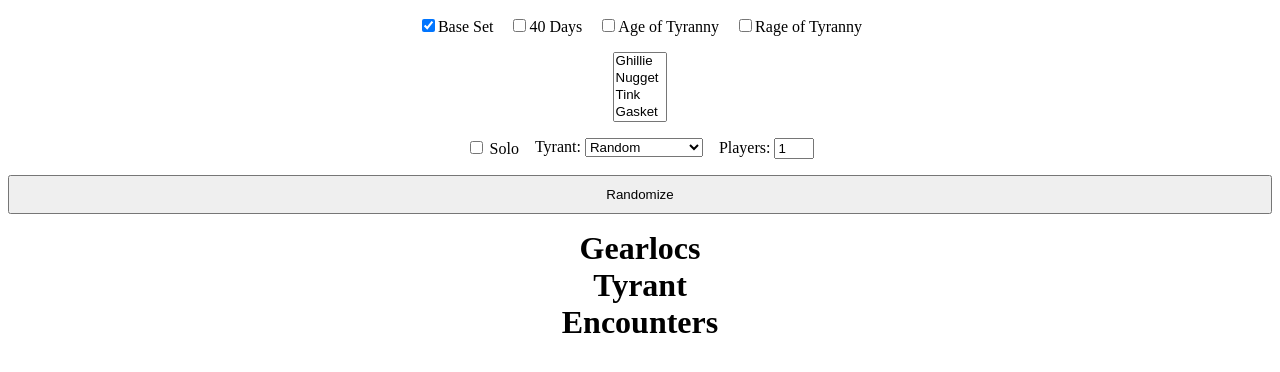
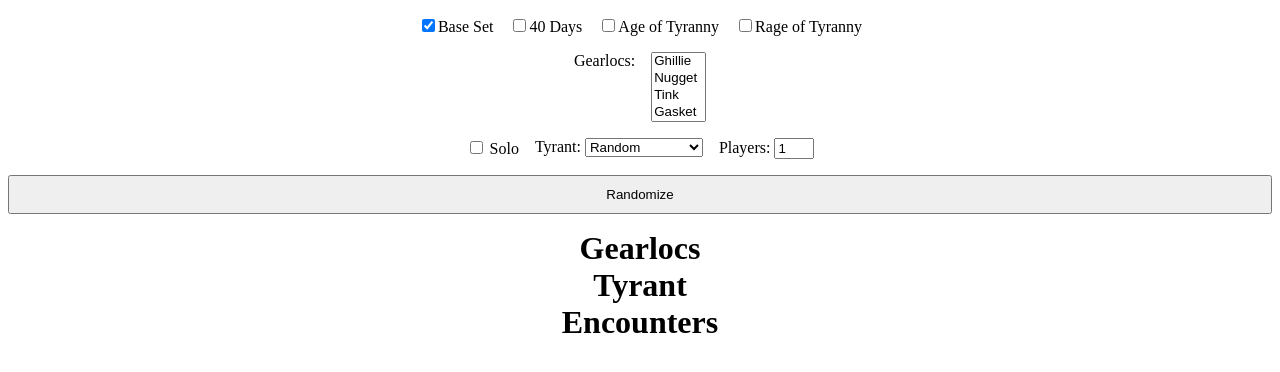
Before and after one commit to exp111/TMBRandomizer, a plain HTML site: page index.html in a window 1280 px wide. Drawn offline with Linux system fonts and the light colour scheme.

Commit message:
add label

```diff
--- a/index.html
+++ b/index.html
@@ -75,7 +75,11 @@
 
     let gearlocAdd = document.getElementById("addons-gearlocs");
     if (isMobile) {
+        let label = document.createElement("label");
+        label.htmlFor = "gearlocSelection";
+        label.textContent = "Gearlocs:";
         let select = document.createElement("select");
+        select.id = "gearlocSelection";
         select.multiple = true;
         select.onchange = () => {
             for (let opt of select.options) {
@@ -86,6 +90,7 @@
         for (let addon of gearlocAddons) {
             select.appendChild(new Option(gearlocs.find(g => g.ID == addon).Name, addon));
         }
+        gearlocAdd.appendChild(label);
         gearlocAdd.appendChild(select);
     } else {
         for (let addon of gearlocAddons) {
```
